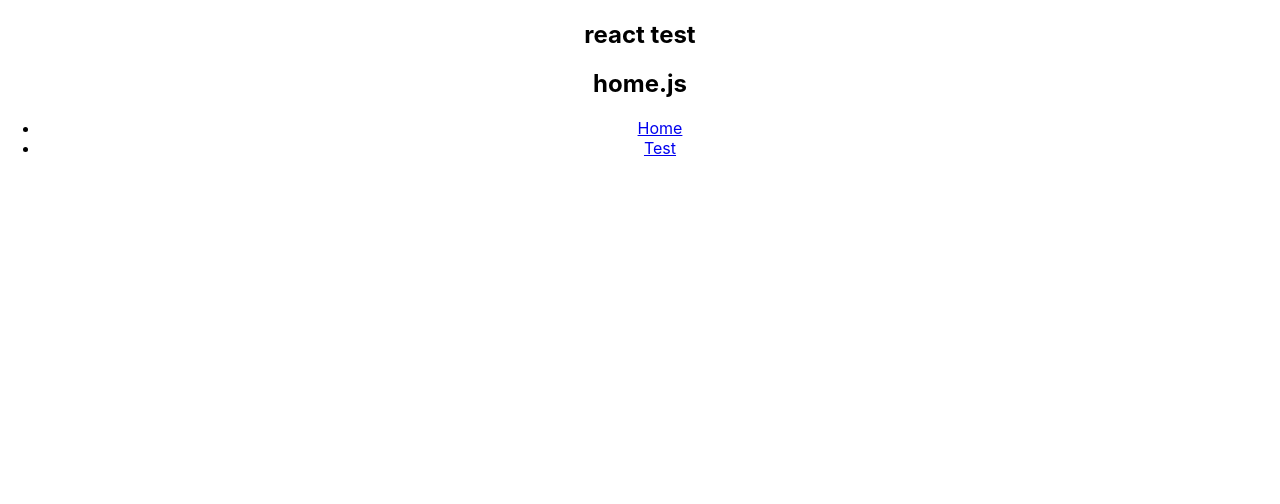
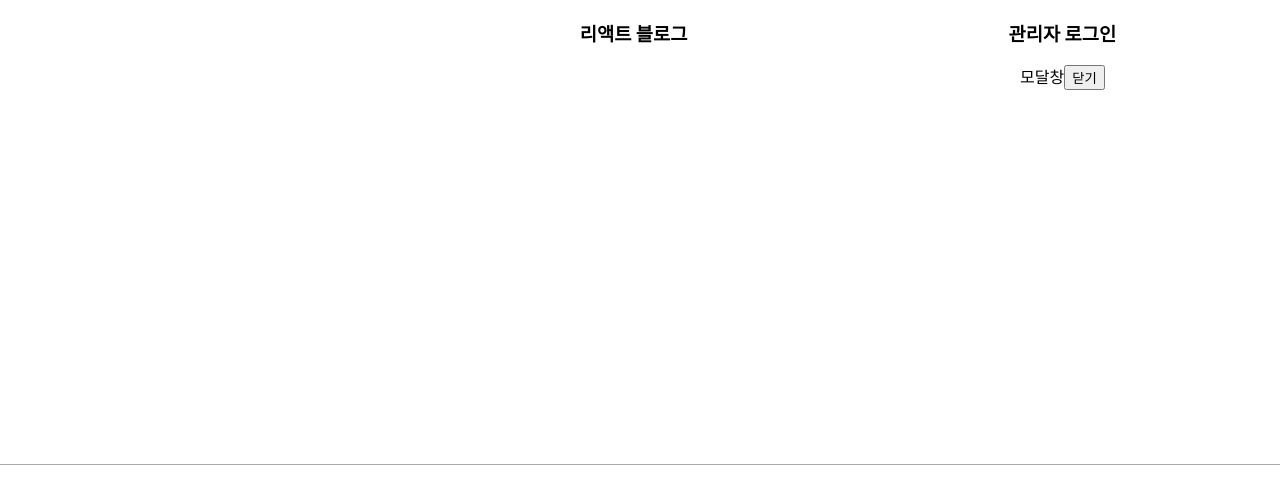
Before and after one commit to yunhyun/reacttest20201029, a React (Create React App) app: page / in a window 1280 px wide. Shown: the top 504 px of the page. Built offline with nearby package versions, Linux system fonts and the light colour scheme; some icons are missing.

Commit message:
로그인창을 위한 header.js 추가, 모달 적용

```diff
--- a/package.json
+++ b/package.json
@@ -8,6 +8,7 @@
     "@testing-library/user-event": "^12.1.10",
     "query-string": "^6.13.6",
     "react": "^17.0.1",
+    "react-awesome-modal": "^2.0.5",
     "react-dom": "^17.0.1",
     "react-router-dom": "^5.2.0",
     "react-scripts": "4.0.0",
--- a/src/App.css
+++ b/src/App.css
@@ -36,3 +36,23 @@
     transform: rotate(360deg);
   }
 }
+
+
+.header_grid {
+  display: grid;
+  grid-template-columns: 33% 33% auto;
+  border-bottom : solid 1px #ababab;
+}
+
+.acenter {
+  text-align : center;
+}
+
+.btn_cursor {
+  cursor : pointer;
+}
+
+.link_tit {
+  color : black;
+  text-decoration: none;
+}
--- a/src/App.js
+++ b/src/App.js
@@ -8,8 +8,10 @@ import { BrowserRouter, Route, Link, Switch } from 'react-router-dom';
 // import Home from './inc/home.js';
 // import Test from './inc/test.js';
 // index.js 파일 만들어서 파일 두개를 동시에 불러오기
-import {Home, Test} from './inc';
+//import {Home, Test} from './inc';
 
+// header.js 사용을 위해 import
+import { Head } from './inc';
 
 class App extends Component {
   constructor(props) {
@@ -19,33 +21,42 @@ class App extends Component {
     }
   }
 
-  render() {
-    return(
-      <div className='App'>
-        <BrowserRouter>
-          <Route path="/" component={Home} exact/>
-          {/* exact가 없으면 /test 경로로 갔을 때 / 경로도 함께 인식해서 두 파일의 내용이 같이 출력됨  */}
-          {/* <Route path="/test" component={Test} /> */}
-          {/* Router를 이용해서 페이지로 데이터 전달하기 아래 방식으로 전달하면 /test 요청과 중복으로 두번 호출됨 */}
-          {/* <Route path="/test/:param1" component={Test} /> */}
+  // header.js 만 사용하기 위해 render() 다시 작성
+      render() {
+        return(
+          <div>
+            <Head />
+          </div>
+        )
+      }
 
-          {/* 중복방지를 위해 Switch 태그 사용. 데이터가 있는 path를 먼저 써야 함*/}
-          <Switch>
-            <Route path="/test/:param1" component={Test} />
-            <Route path="/test" component={Test} />
-          </Switch>
+  // render() {
+  //   return(
+  //     <div className='App'>
+  //       <BrowserRouter>
+  //         <Route path="/" component={Home} exact/>
+  //         {/* exact가 없으면 /test 경로로 갔을 때 / 경로도 함께 인식해서 두 파일의 내용이 같이 출력됨  */}
+  //         {/* <Route path="/test" component={Test} /> */}
+  //         {/* Router를 이용해서 페이지로 데이터 전달하기 아래 방식으로 전달하면 /test 요청과 중복으로 두번 호출됨 */}
+  //         {/* <Route path="/test/:param1" component={Test} /> */}
 
-          {/* Link 태그 추가 */}
-          {/* Link 태그를 사용하면 페이지를 리로드하지 않고 새로운 페이지를 불러올 수 있음 */}
-          <ul>
-            <li> <Link to='/'> Home </Link> </li>
-            <li> <Link to='/test'> Test </Link> </li>
-          </ul>
+  //         {/* 중복방지를 위해 Switch 태그 사용. 데이터가 있는 path를 먼저 써야 함*/}
+  //         <Switch>
+  //           <Route path="/test/:param1" component={Test} />
+  //           <Route path="/test" component={Test} />
+  //         </Switch>
 
-        </BrowserRouter>
-      </div>
-    )
+  //         {/* Link 태그 추가 */}
+  //         {/* Link 태그를 사용하면 페이지를 리로드하지 않고 새로운 페이지를 불러올 수 있음 */}
+  //         <ul>
+  //           <li> <Link to='/'> Home </Link> </li>
+  //           <li> <Link to='/test'> Test </Link> </li>
+  //         </ul>
 
-  }
+  //       </BrowserRouter>
+  //     </div>
+  //   )
+
+  // }
 }
 export default App;
--- /dev/null
+++ b/src/inc/header.js
@@ -0,0 +1,58 @@
+// 로그인을 위한 js
+// header.js 작성하고, App.css에 css 적용하고, index.js에 export 문장 추가
+import React, { Component } from 'react';
+import { Route, Link, Switch, BrowserRouter } from 'react-router-dom';
+import '../App.css';
+// 모달창 적용위해 npm install react-awesome-modal, yarn add react-awesome-modal 설치
+import Modal from 'react-awesome-modal';
+
+class header extends Component {
+    constructor(props) {
+        super(props);
+        this.state = {
+            // true면 모달 실행, false면 모달 종료
+            visible : false
+        }
+    }
+
+    // 모달창 실행, 종료를 위한 함수 선언
+    _openModal = function() {
+        this.setState({
+            visible : true
+        });
+    }
+
+    _closeModal = function() {
+        this.setState({
+            visible : false
+        });
+    }
+
+    render() {
+        return (
+            // css 적용할 때는 className을 씀
+            <div className='header_grid'>
+                <BrowserRouter>
+                <div> </div>
+                <div className='acenter'>
+                    <Route path='/' />
+                    <Link className='link_tit' to='/'><h3>리액트 블로그</h3></Link>
+                </div>
+
+                <div className='acenter'>
+                    <h3 onClick={() => this._openModal()}>관리자 로그인</h3>
+                        <Modal visible={this.state.visible} width="400" height="300" effect="fadeInDown" onClickAwar={() => this._closeModal()}>
+                            <div>
+                                모달창
+                                <input value="닫기" type="button" onClick={() => this._closeModal()} />
+                            </div>
+                        </Modal>
+                </div>
+                </BrowserRouter>
+            </div>
+        );
+    }
+
+}
+
+export default header;
--- a/src/inc/index.js
+++ b/src/inc/index.js
@@ -1,2 +1,3 @@
 export {default as Home} from './home';
 export {default as Test} from './test';
+export {default as Head} from './header';
```
Also changed, not shown: 2 other files (tests, documents, lock files or other folders).
